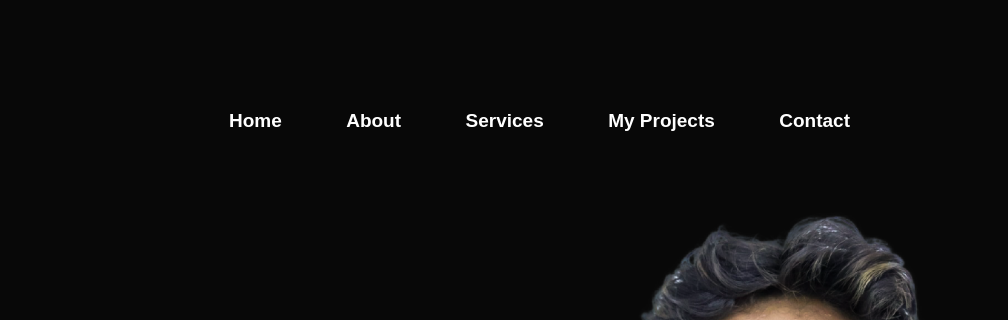
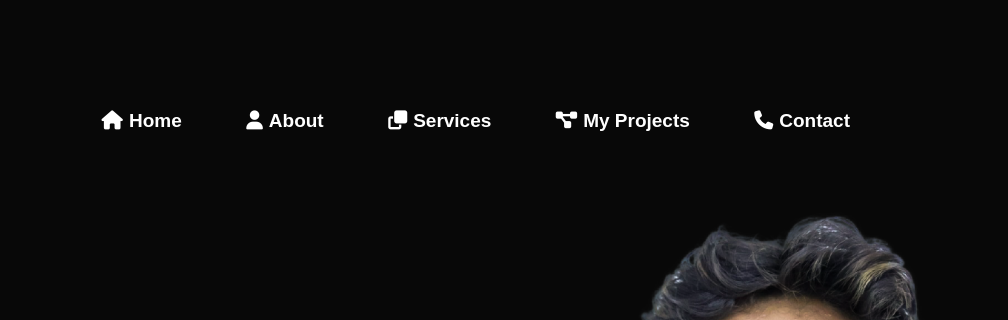
Before and after one commit to Shiwarne-Silva/My-Portfolio, a plain HTML site: page index.html in a window 1280 px wide. Shown: the part 722-1042 px from the top of the page, 272-1280 px from the left. Drawn offline with nearby package versions, Linux system fonts and the light colour scheme.

Commit message:
icons added for nav bar

```diff
--- a/index.html
+++ b/index.html
@@ -31,11 +31,11 @@
             <nav>
                 <a href="#"><img src="Images/logo.png" class="logo"></a>
                 <ul id="sidemenu">
-                    <li><a href="#header">Home</a></li>
-                    <li><a href="#about">About</a></li>
-                    <li><a href="#services">Services</a></li>
-                    <li><a href="#portfolio">My Projects</a></li>
-                    <li><a href="#contact">Contact</a></li>
+                    <li><a href="#header"><i class="fa-solid fa-house"></i>Home</a></li>
+                    <li><a href="#about"><i class="fa-solid fa-user"></i>About</a></li>
+                    <li><a href="#services"><i class="fa-solid fa-clone"></i>Services</a></li>
+                    <li><a href="#portfolio"><i class="fa-solid fa-diagram-project"></i>My Projects</a></li>
+                    <li><a href="#contact"><i class="fa-solid fa-phone"></i>Contact</a></li>
                 </ul>
             </nav>
             <div class="header-text">
--- a/style.css
+++ b/style.css
@@ -49,6 +49,11 @@ nav ul li a{
     text-decoration: none;
     font-size: 19px;
     position: relative;
+}
+
+nav ul li i{
+    font-size: 19px;
+    margin-right: 6px;
 }
 
 nav ul li a::after{
```
